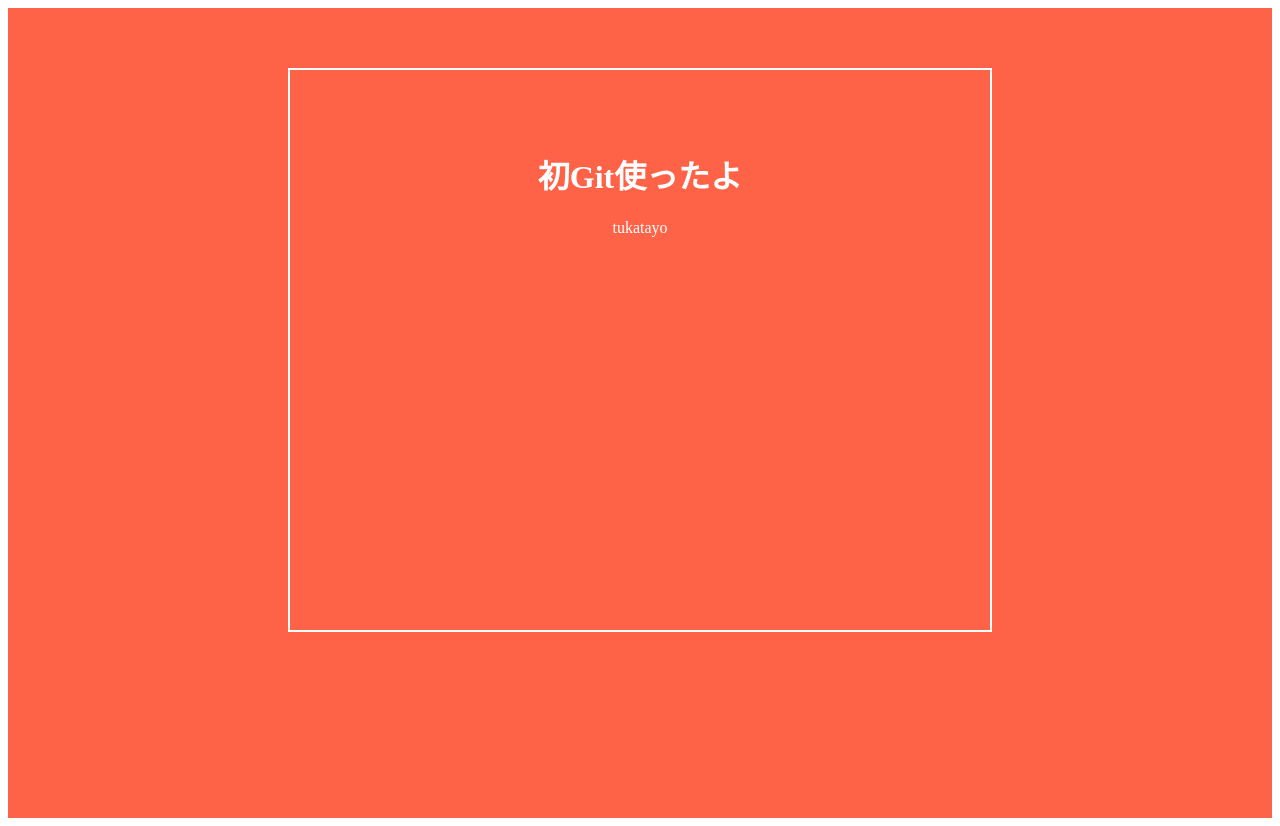
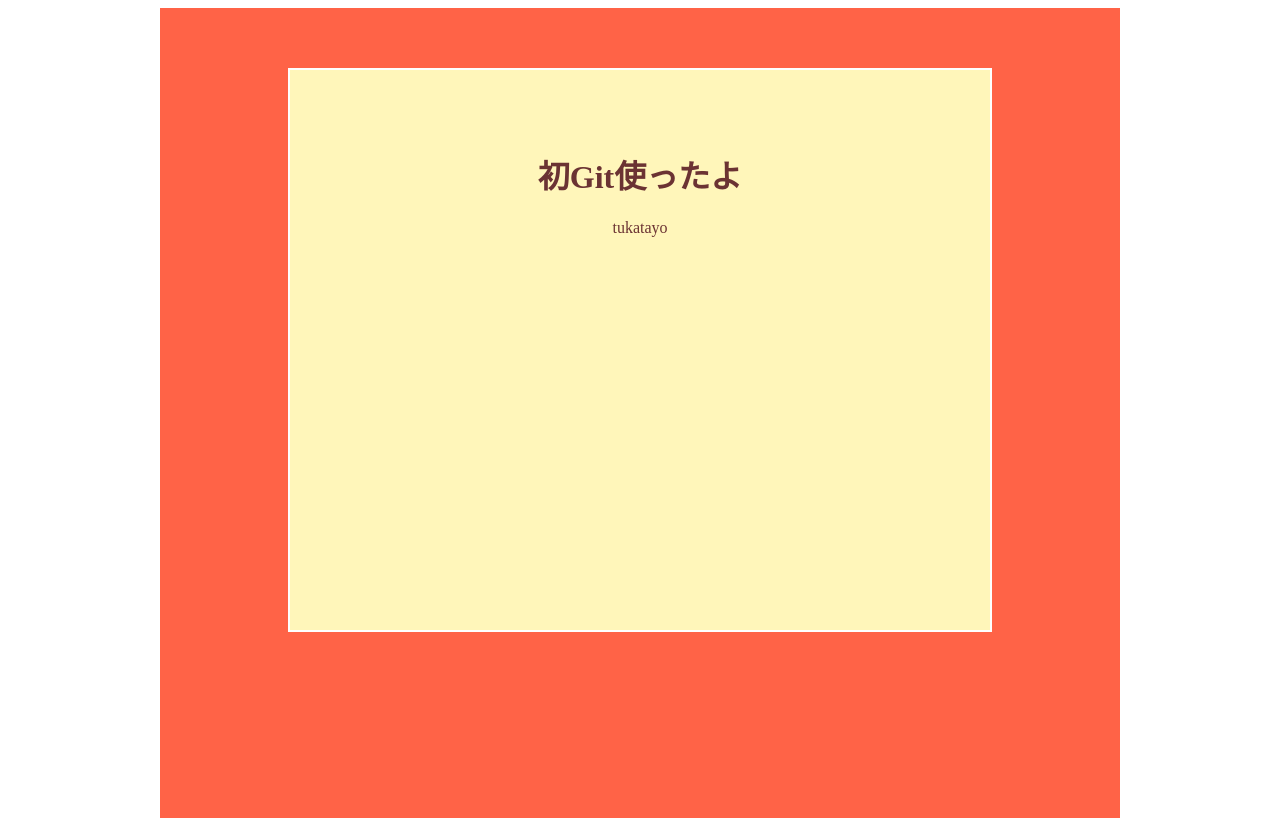
Before and after one commit to YukiN703/gittest, a plain HTML site: page index.html in a window 1280 px wide. Drawn offline with Linux system fonts and the light colour scheme.

Commit message:
color width etc

```diff
--- a/style.css
+++ b/style.css
@@ -1,8 +1,9 @@
 @charset "UTF-8";
 
 .container {
-	width: 100%;
+	width: 960px;
 	height: 750px;
+	margin: 0 auto;
 	padding-top: 60px;
 	background: tomato;
 }
@@ -13,9 +14,13 @@
 	margin: 0 auto;
 	padding-top: 60px;
 	border: solid 2px #fff;
+	background: #FFF6BA;
 }
 
 .title1,.con_p1 {
-	color: #fff;
+	color: #6B3333;
 	text-align: center;
 }
+.title1 {
+	font-size: 2em bold;
+}
```
